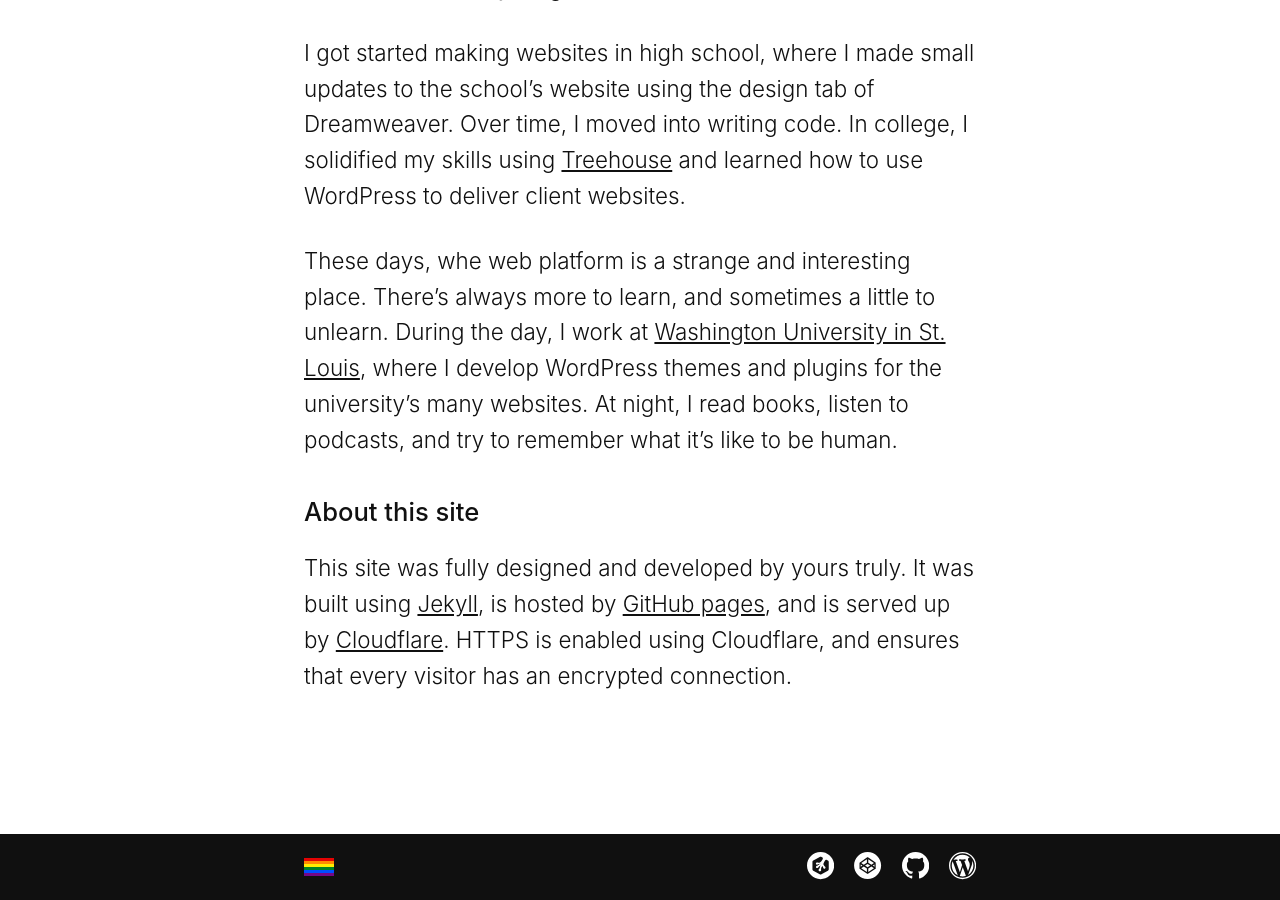
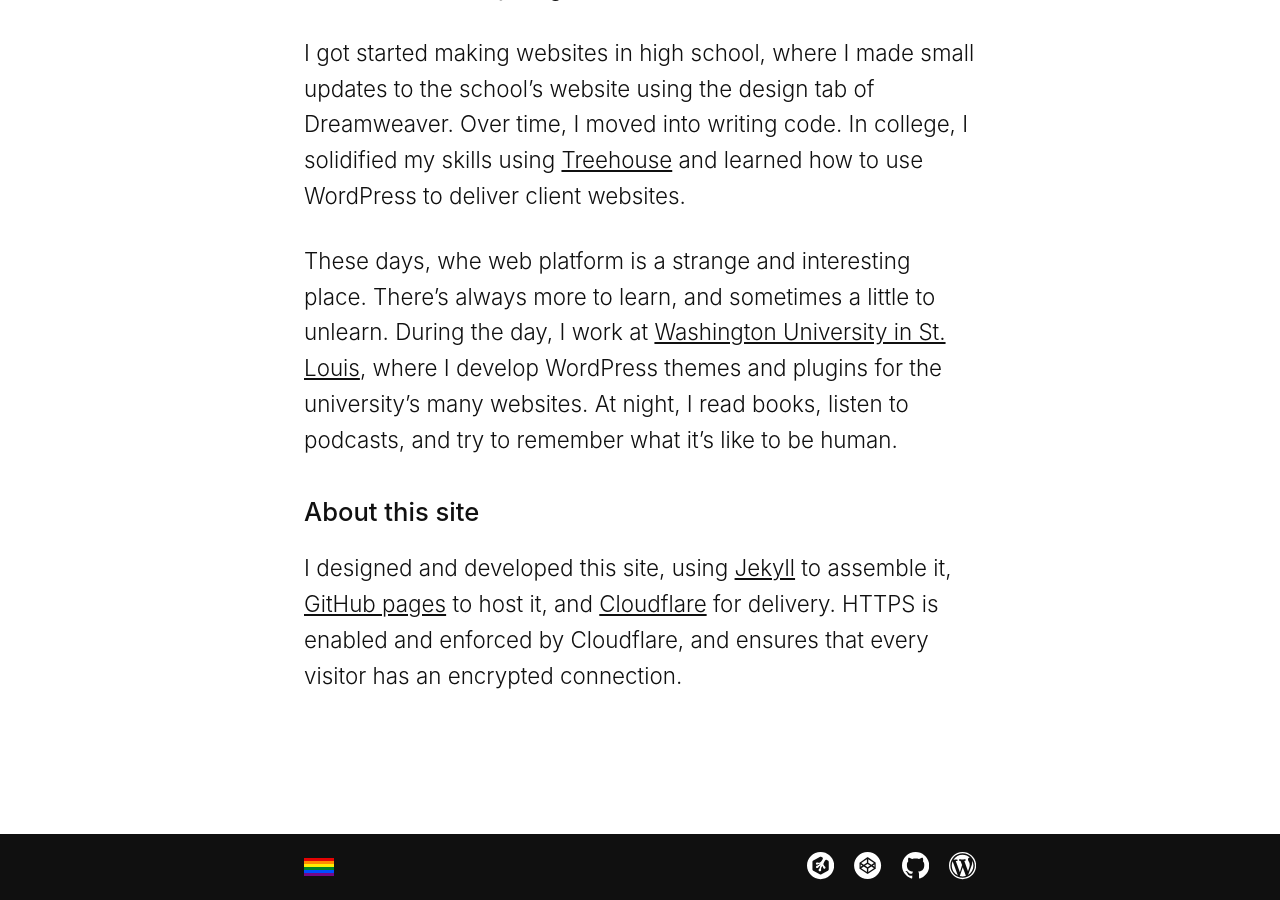
Before and after one commit to samhermes/samhermes.github.io, a Jekyll site: the page built from about.md, in a window 1280 px wide and 900 px high, scrolled down 591 px. Built offline with Jekyll 4.4.1, drawn with Linux system fonts in a browser that asks for light colours.

Commit message:
Update about page

```diff
--- a/about.md
+++ b/about.md
@@ -15,4 +15,4 @@
 
 ## About this site
 
-This site was fully designed and developed by yours truly. It was built using [Jekyll](https://jekyllrb.com/), is hosted by [GitHub pages](https://pages.github.com/), and is served up by [Cloudflare](https://www.cloudflare.com/). HTTPS is enabled using Cloudflare, and ensures that every visitor has an encrypted connection.
+I designed and developed this site, using [Jekyll](https://jekyllrb.com/) to assemble it, [GitHub pages](https://pages.github.com/) to host it, and [Cloudflare](https://www.cloudflare.com/) for delivery. HTTPS is enabled and enforced by Cloudflare, and ensures that every visitor has an encrypted connection.
```
